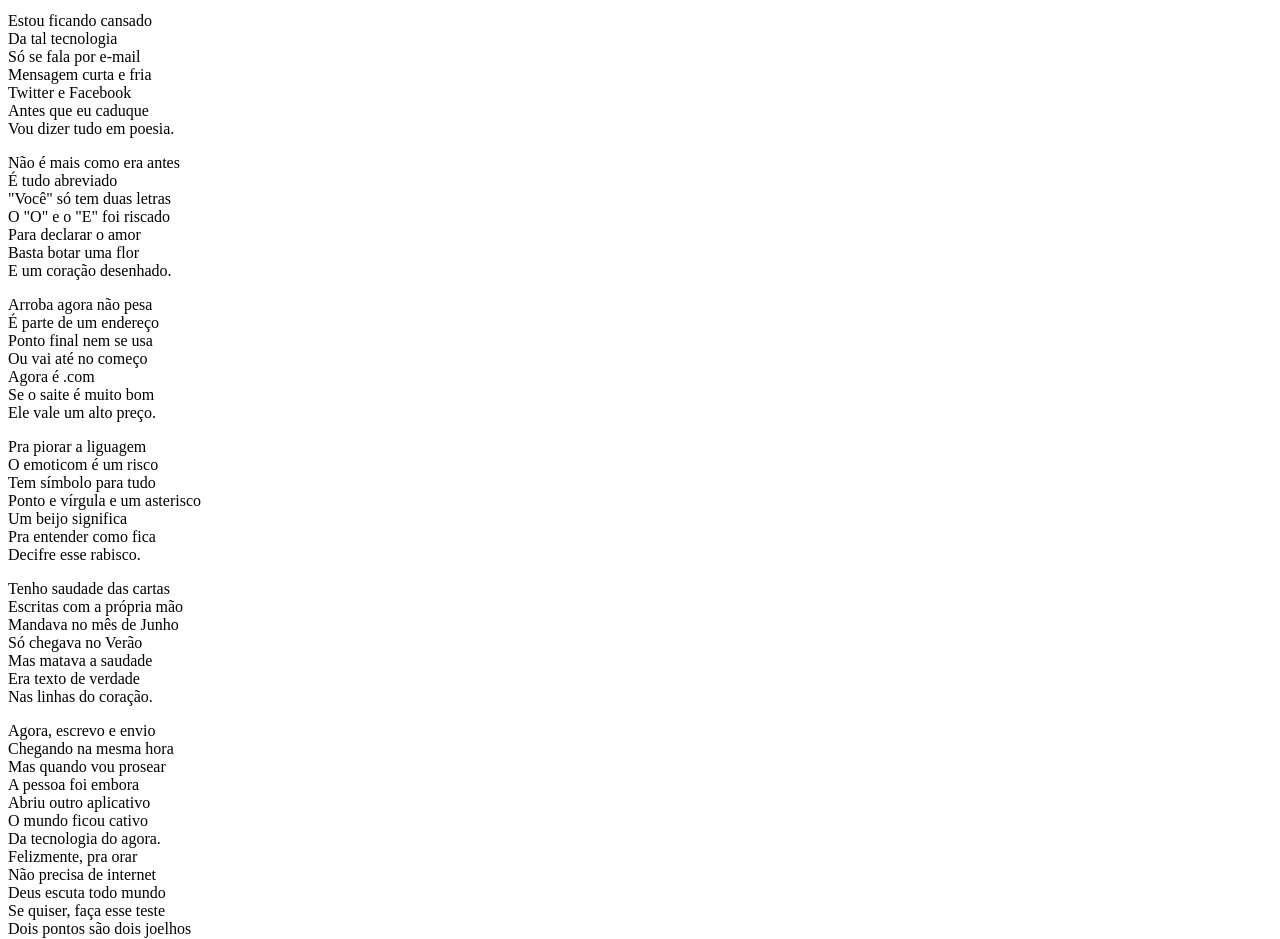
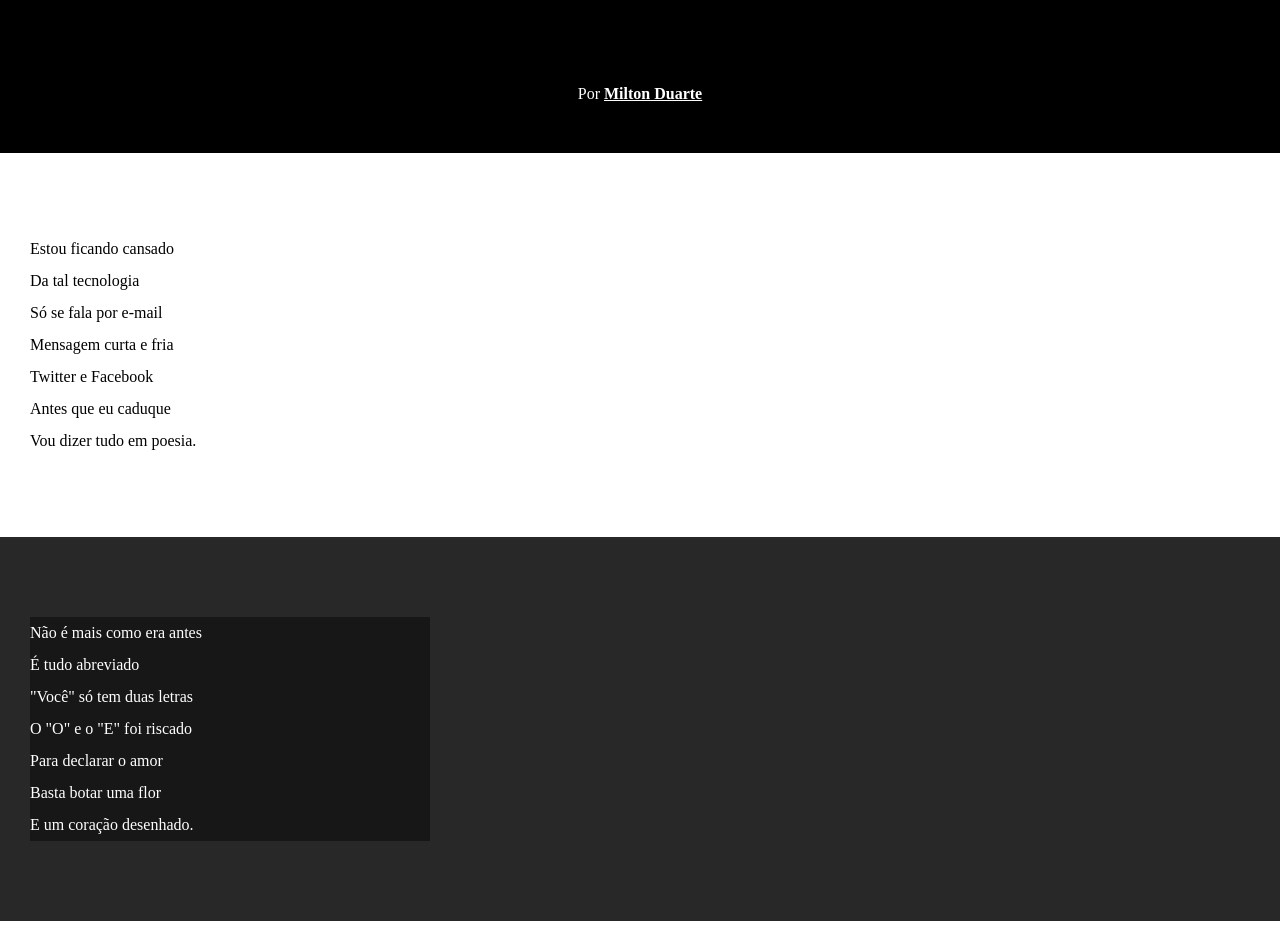
Before and after one commit to djuljulianoaraujo/projeto-cordel---html-e-css, a plain HTML site: page texto/index.html in a window 1280 px wide. Shown: the part 102-1041 px from the top of the page. Drawn offline with Linux system fonts and the light colour scheme.

Commit message:
atualizacao 01 projeto corderl

```diff
--- a/texto/estilo/style.css
+++ b/texto/estilo/style.css
@@ -1 +1,69 @@
 @charset "UTF-8";
+
+*{
+    margin: 0px;
+    padding: 0px;
+}
+
+html, body{
+    min-height: 100vh;
+    background-color: darkgray;
+}
+
+header{
+    background-color: black;
+    color: white;
+    text-align: center;
+}
+
+header > h1{
+    padding: 50px;
+    /* text-transform: uppercase; TRANSFORMA TUDO EM LETRA MAIUSCULA */
+    font-variant: small-caps;
+    /*font-variant: small-caps; TRANSFORMA TUDO EM LETRA MAIUSCULA e deixa a primeira letra de cada palavra maior que as demais*/
+}
+
+header > p{
+    color: white;
+    padding: 50px;
+}
+
+header a, footer a{
+    color: white;
+    text-decoration: none;
+    font-weight: bolder;
+}
+
+header a, footer a:hover{
+    text-decoration: underline;
+}
+
+section{
+    padding-top: 10vh;
+    padding-bottom: 10vh;
+    line-height: 2em;
+    padding-left: 30px;
+}
+
+section.normal{
+    background-color: white;
+    color: black;
+}
+
+section.imagem{
+    background-color: rgb(41, 40, 40);
+    color: white;
+}
+
+section.imagem >p{
+    width: 400px;
+    background-color: rgba(0, 0, 0, 0.416);
+
+}
+
+footer{
+    background-color: black;
+    color:white;
+    text-align: center;
+    padding: 10px;
+}
--- a/texto/index.html
+++ b/texto/index.html
@@ -12,7 +12,7 @@
         <p>Por <a href="https://www.recantodasletras.com.br/poesias/3186743" target="_blank">Milton Duarte</a></p>
     </header>
 
-    <section>
+    <section class="normal">
         <p>
             Estou ficando cansado <br>
         Da tal tecnologia <br>
@@ -26,7 +26,7 @@
 
 
 
-    <section>
+    <section class="imagem">
     <p>
         Não é mais como era antes <br>
         É tudo abreviado <br>
@@ -40,7 +40,7 @@
 
 
 
-    <section>
+    <section class="normal">
     <p>
         Arroba agora não pesa <br>
         É parte de um endereço <br>
@@ -63,7 +63,7 @@
 
 
 
-    <section>
+    <section class="imagem">
      <p>
         Tenho saudade das cartas <br>
         Escritas com a própria mão <br>
@@ -77,7 +77,7 @@
 
 
 
-    <section>
+    <section class="normal">
     <p>Agora, escrevo e envio <br>
         Chegando na mesma hora <br>
         Mas quando vou prosear <br>
```
